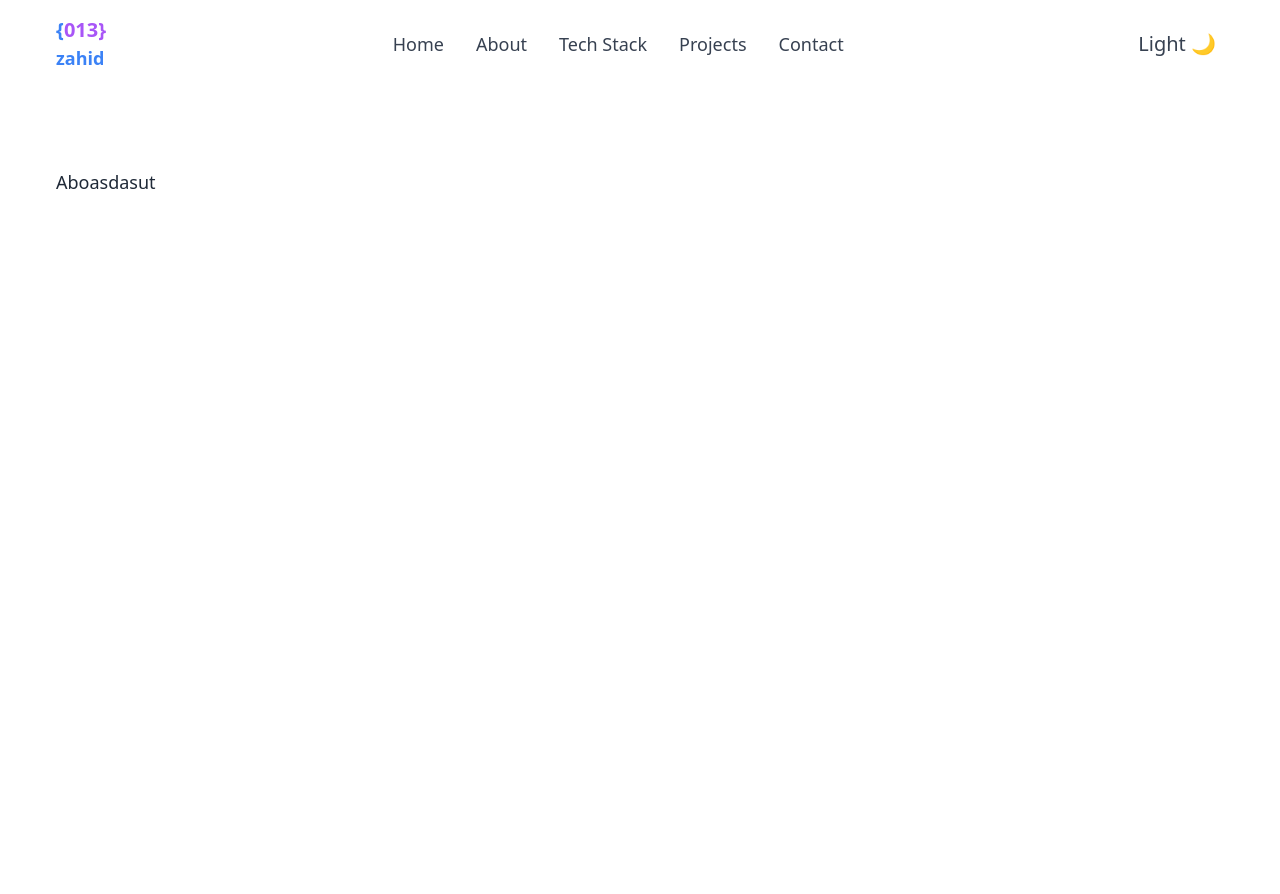
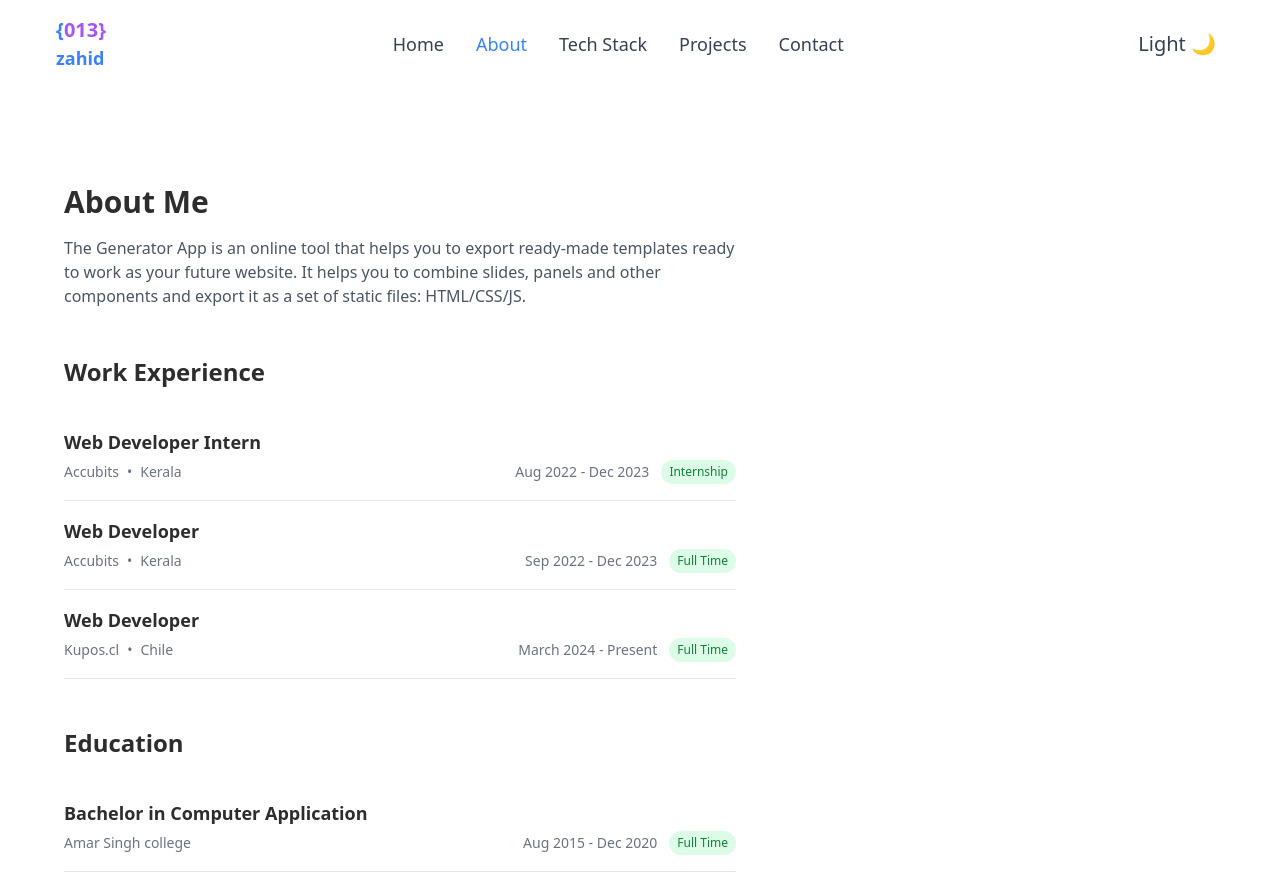
Before and after one commit to Zahidahmaddar/my-portfolio, a Next.js app: page /about in a window 1280 px wide. Shown: the top 894 px of the page. Before the commit the page ends 800 px from the top, so only its background shows below. Built offline with nearby package versions, Linux system fonts and the light colour scheme.

Commit message:
feat: implement responsive navigation and content layouts across portfolio pages

```diff
--- a/components/Navbar.js
+++ b/components/Navbar.js
@@ -2,14 +2,26 @@ import { useEffect, useState } from "react";
 import Link from "next/link";
 import { FaBars, FaTimes } from "react-icons/fa";
 import ThemeSwitcher from "./ThemeSwitcher";
+import { usePathname } from "next/navigation";
 
 export default function Navbar() {
   const [menuOpen, setMenuOpen] = useState(false);
   const [isSticky, setIsSticky] = useState(false);
 
+  const pathname = usePathname();
+
+  const links = [
+    { href: "/", label: "Home" },
+    { href: "/about", label: "About" },
+    { href: "/my-tech-stack", label: "Tech Stack" },
+    { href: "/project", label: "Projects" },
+    { href: "/contact", label: "Contact" },
+  ];
+
   useEffect(() => {
     const handleScroll = () => {
       setIsSticky(window.scrollY > 500);
+      setMenuOpen(false);
     };
 
     window.addEventListener("scroll", handleScroll);
@@ -39,21 +51,17 @@ export default function Navbar() {
         </div>
 
         <div className="hidden md:flex gap-8 text-gray-700 dark:text-gray-300 text-lg">
-          <Link href="/" className="hover:text-blue-500">
-            Home
-          </Link>
-          <Link href="/about" className="hover:text-blue-500">
-            About
-          </Link>
-          <Link href="/my-tech-stack" className="hover:text-blue-500">
-            Tech Stack
-          </Link>
-          <Link href="/project" className="hover:text-blue-500">
-            Projects
-          </Link>
-          <Link href="/contact" className="hover:text-blue-500">
-            Contact
-          </Link>
+          {links.map(link => (
+            <Link
+              key={link.href}
+              href={link.href}
+              className={`hover:text-blue-500 ${
+                pathname === link.href ? "text-blue-500" : ""
+              }`}
+            >
+              {link.label}
+            </Link>
+          ))}
         </div>
 
         <div className="flex items-center gap-4 text-gray-700 dark:text-gray-300 text-xl">
--- a/components/Profile.js
+++ b/components/Profile.js
@@ -17,7 +17,7 @@ const Profile = () => {
         </div>
 
         {/* Right Profile Image */}
-        <div className="w-full md:w-1/2 flex justify-end">
+        <div className="w-full md:w-1/2 flex justify-center md:justify-end">
           <div className="relative w-52 h-52 rounded-full bg-gradient-to-r from-pink-500 to-blue-500 p-1">
             <div className="w-full h-full rounded-full bg-white dark:bg-gray-900 p-1">
               <Image
--- a/components/ThemeSwitcher.js
+++ b/components/ThemeSwitcher.js
@@ -10,12 +10,12 @@ export default function ThemeSwitcher() {
     setMounted(true);
   }, []);
 
-  if (!mounted) return null; // Avoid hydration mismatch
+  if (!mounted) return null;
 
   return (
     <button
       onClick={() => setTheme(theme === "light" ? "dark" : "light")}
-      className="p-2 rounded-md hover:bg-gray-200 dark:hover:bg-gray-700 transition"
+      className="p-2 dark:p-0 rounded-md hover:bg-gray-200 dark:hover:bg-gray-700 transition"
     >
       {theme === "dark" ? "Dark ☀️" : "Light 🌙"}
     </button>
--- a/pages/about/index.js
+++ b/pages/about/index.js
@@ -1,22 +1,107 @@
 import Navbar from "@/components/Navbar";
 import React from "react";
 import { motion } from "framer-motion";
+import Footer from "@/components/Footer";
 
 const About = () => {
   return (
     <>
       <Navbar />
+      <div className="mt-24">
+        <motion.div
+          initial={{ opacity: 0, scale: 0.95 }}
+          animate={{ opacity: 1, scale: 1 }}
+          transition={{ duration: 0.5, ease: "easeOut" }}
+          className="max-w-[1200px] mx-auto mt-20 px-6 text-gray-800 dark:text-white"
+        >
+          <section className="mb-12">
+            <h1 className="text-3xl font-bold mb-4 text-[#2D2D2D] dark:text-white">
+              About Me
+            </h1>
+            <p className="text-base text-gray-600 dark:text-gray-300 w-7/12">
+              The Generator App is an online tool that helps you to export
+              ready-made templates ready to work as your future website. It
+              helps you to combine slides, panels and other components and
+              export it as a set of static files: HTML/CSS/JS.
+            </p>
+          </section>
 
-      <motion.div
-        initial={{ opacity: 0, scale: 0.95 }}
-        animate={{ opacity: 1, scale: 1 }}
-        transition={{ duration: 0.5, ease: "easeOut" }}
-        className="max-w-[1200px] mx-auto mt-20 px-4 text-lg text-gray-800 dark:text-white"
-      >
-        Aboasdasut
-      </motion.div>
+          <section className="mb-12 w-7/12">
+            <h2 className="text-2xl font-bold mb-6 text-[#2D2D2D] dark:text-white">
+              Work Experience
+            </h2>
+
+            {/* Experience Card */}
+            <ExperienceCard
+              title="Web Developer Intern"
+              company="Accubits"
+              location="Kerala"
+              date="Aug 2022 - Dec 2023"
+              type="Internship"
+            />
+            <ExperienceCard
+              title="Web Developer"
+              company="Accubits"
+              location="Kerala"
+              date="Sep 2022 - Dec 2023"
+              type="Full Time"
+            />
+            <ExperienceCard
+              title="Web Developer"
+              company="Kupos.cl"
+              location="Chile"
+              date="March 2024 - Present"
+              type="Full Time"
+            />
+          </section>
+
+          <section className="mb-12 w-7/12">
+            <h2 className="text-2xl font-bold mb-6 text-[#2D2D2D] dark:text-white">
+              Education
+            </h2>
+            <ExperienceCard
+              title="Bachelor in Computer Application"
+              company="Amar Singh college"
+              location=""
+              date="Aug 2015 - Dec 2020"
+              type="Full Time"
+            />
+          </section>
+        </motion.div>
+      </div>
     </>
   );
 };
 
+const ExperienceCard = ({ title, company, location, date, type }) => (
+  <div className="border-b py-4">
+    <h3 className="text-lg font-semibold text-[#2D2D2D] dark:text-white">
+      {title}
+    </h3>
+    <div className="flex justify-between items-center flex-wrap text-sm text-gray-500 dark:text-gray-400 mt-1">
+      <div className="flex space-x-2 items-center">
+        <span>{company}</span>
+        {location && (
+          <>
+            <span>•</span>
+            <span>{location}</span>
+          </>
+        )}
+      </div>
+      <div className="flex items-center space-x-3">
+        <span>{date}</span>
+        <span
+          className={`text-xs px-2 py-1 rounded-full ${
+            type === "Full Time"
+              ? "bg-green-100 text-green-700"
+              : "bg-green-100 text-green-700"
+          }`}
+        >
+          {type}
+        </span>
+      </div>
+    </div>
+  </div>
+);
+
 export default About;
--- a/pages/contact/index.js
+++ b/pages/contact/index.js
@@ -12,9 +12,19 @@ const Contact = () => {
           initial={{ opacity: 0, scale: 0.95 }}
           animate={{ opacity: 1, scale: 1 }}
           transition={{ duration: 0.5, ease: "easeOut" }}
-          className="w-full max-w-[1200px] mx-auto mt-10 px-4 text-lg text-gray-800 dark:text-white"
+          className="w-full flex-grow flex items-center justify-center text-center px-4"
         >
-          Contact
+          <div>
+            <p className="text-2xl sm:text-3xl font-bold text-[#0a0156] dark:text-white">
+              For any questions please mail me at:
+            </p>
+            <a
+              href="mailto:darzahid537@gmail.com"
+              className="text-3xl sm:text-4xl font-bold bg-gradient-to-r from-blue-500 via-purple-500 to-pink-500 bg-clip-text text-transparent mt-4 inline-block"
+            >
+              darzahid537@gmail.com
+            </a>
+          </div>
         </motion.div>
         <Footer />
       </div>
--- a/pages/my-tech-stack/index.js
+++ b/pages/my-tech-stack/index.js
@@ -1,21 +1,62 @@
 import Navbar from "@/components/Navbar";
 import React from "react";
 import { motion } from "framer-motion";
+import Image from "next/image";
 
-const MyTechStack = () => {
+const techIcons = [
+  { src: "/images/icons/icons8-html.svg", alt: "HTML" },
+  { src: "/images/icons/icons8-css.svg", alt: "CSS" },
+  { src: "/images/icons/icons8-javascript.svg", alt: "JavaScript" },
+  { src: "/images/icons/react-2.svg", alt: "React" },
+  { src: "/images/icons/redux-logo-svgrepo-com.svg", alt: "Redux" },
+  { src: "/images/icons/bootstrap-4.svg", alt: "Bootstrap" },
+  { src: "/images/icons/tailwind-css-icon.svg", alt: "Tailwind CSS" },
+  { src: "/images/icons/git-icon-logo-svgrepo-com.svg", alt: "Git" },
+  { src: "/images/icons/icons8-visual-studio-code.svg", alt: "VS Code" },
+  { src: "/images/icons/github-icon-1-logo-svgrepo-com.svg", alt: "GitHub" },
+  { src: "/images/icons/react-2.svg", alt: "React Native" },
+  { src: "/images/icons/typescript.svg", alt: "TypeScript" },
+];
+
+const TechStack = () => {
   return (
     <>
       <Navbar />
+      <section className="h-screen py-16  bg-white dark:bg-black ">
+        <div className="max-w-[1200px] mx-auto text-center px-4 mt-10">
+          <h2 className="text-3xl md:text-4xl font-bold text-gray-800 dark:text-white">
+            My Tech Stack
+          </h2>
+          <p className="text-lg text-gray-600 dark:text-white mt-2">
+            Technologies I’ve been working with recently
+          </p>
+
+          <div className="grid grid-cols-3 sm:grid-cols-4 md:grid-cols-6 gap-8 mt-12 place-items-center">
+            {techIcons.map((icon, idx) => (
               <motion.div
+                key={idx}
                 initial={{ opacity: 0, scale: 0.95 }}
                 animate={{ opacity: 1, scale: 1 }}
                 transition={{ duration: 0.5, ease: "easeOut" }}
-        className="max-w-[1200px] mx-auto mt-10 px-4 text-lg text-gray-800 dark:text-white"
+                className="group flex flex-col items-center space-y-2"
               >
-        Tech Stack
+                <Image
+                  src={icon.src}
+                  alt={icon.alt}
+                  width={60}
+                  height={60}
+                  className="transition-transform duration-300 group-hover:scale-110"
+                />
+                <div className="opacity-0 group-hover:opacity-100 transition-opacity duration-300 px-2 py-1 text-sm rounded bg-black text-white dark:bg-white dark:text-black">
+                  {icon.alt}
+                </div>
               </motion.div>
+            ))}
+          </div>
+        </div>
+      </section>
     </>
   );
 };
 
-export default MyTechStack;
+export default TechStack;
--- a/pages/project/index.js
+++ b/pages/project/index.js
@@ -29,7 +29,7 @@ const Projects = () => {
   return (
     <>
       <Navbar />
-      <div className="mt-20 h-full">
+      <div className="h-full">
         <section id="projects" className="py-20 px-6 bg-white dark:bg-black">
           <div className="max-w-[1200px] mx-auto text-center">
             <h2 className="text-4xl font-bold text-gray-800 dark:text-white">
```
Lines whose indentation alone changed are shown as unchanged.
